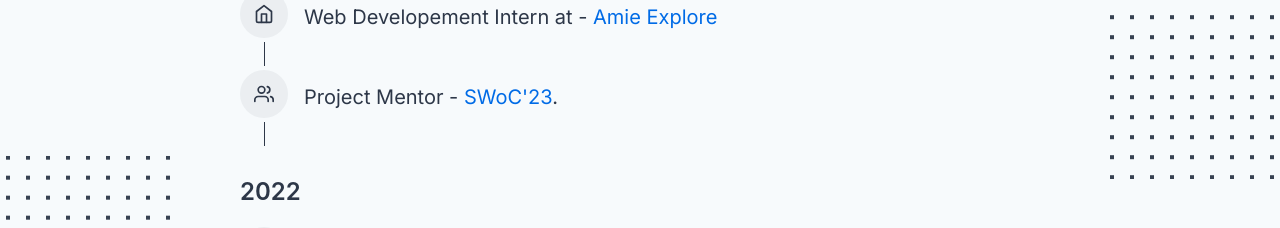
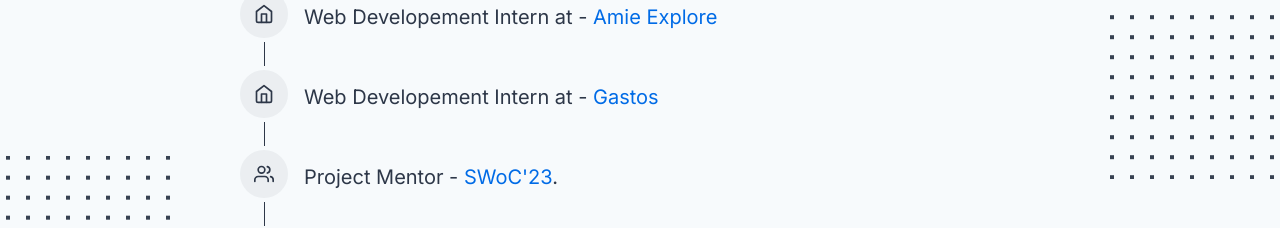
Before and after one commit to thisisamanmishra/myPortfolio, a Next.js app: page /achievements in a window 1280 px wide. Shown: the part 252-480 px from the top of the page. Built offline with nearby package versions, Linux system fonts and the light colour scheme; no server answers.

Commit message:
Update achievements.tsx

```diff
--- a/components/achievements/achievements.tsx
+++ b/components/achievements/achievements.tsx
@@ -71,6 +71,15 @@
                 color={linkColor}
                 url="https://www.linkedin.com/company/amieexplore/"
                 text={"Amie Explore"}
+                target="_blank"
+              />
+              </TimelineItem>
+            <TimelineItem icon={FiHome}>
+              Web Developement Intern at - {' '}
+              <ExternalLink
+                color={linkColor}
+                url="https://www.gastos.in/"
+                text={"Gastos"}
                 target="_blank"
               />
               </TimelineItem>
```
